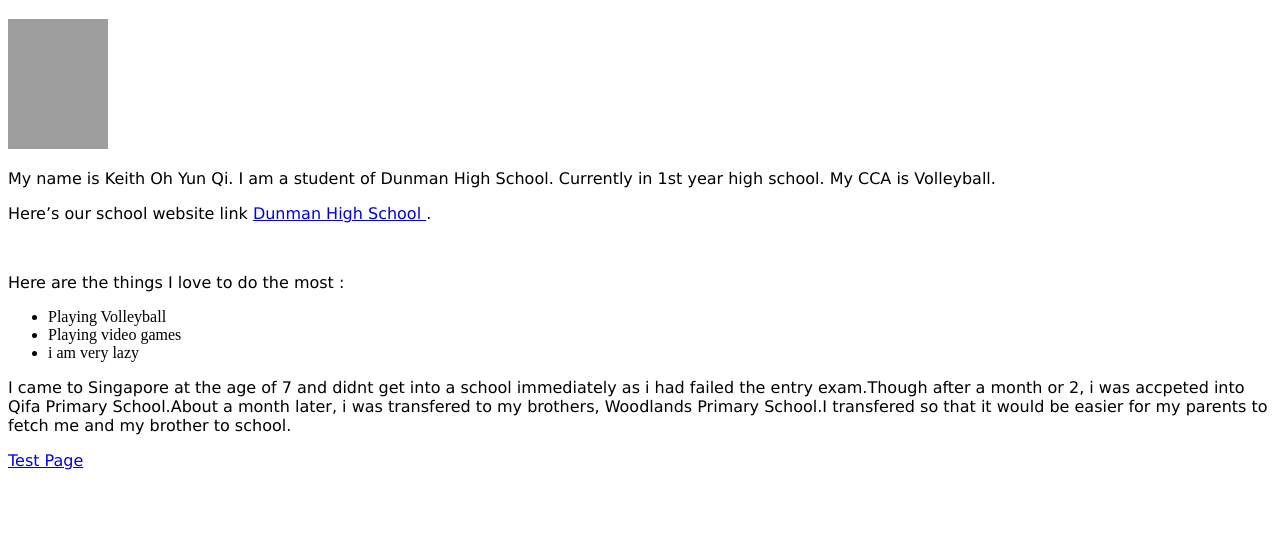
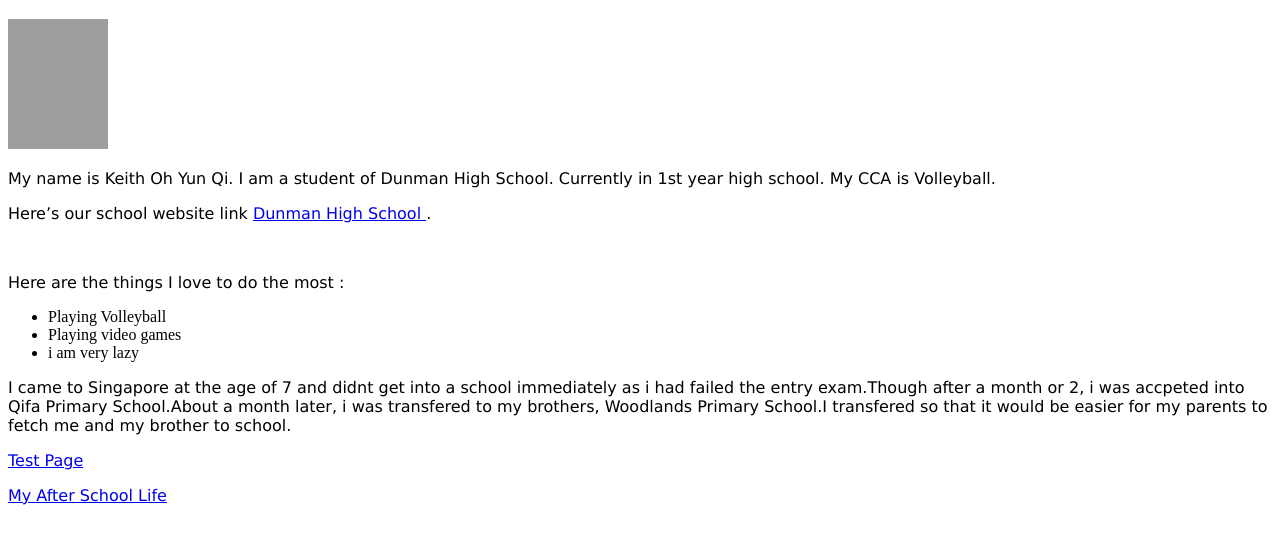
Before and after one commit to dhskeithoh/dhskeithoh.github.io, a plain HTML site: page index.html in a window 1280 px wide. Shown: the part 62-606 px from the top of the page. Drawn offline with Linux system fonts and the light colour scheme; grey boxes are pictures that could not be loaded.

Commit message:
Update index.html

```diff
--- a/index.html
+++ b/index.html
@@ -18,7 +18,7 @@
    i was accpeted into Qifa Primary School.About a month later, i was transfered to my brothers, Woodlands Primary School.I transfered so
    that it would be easier for my parents to fetch me and my brother to school.</p>
 <p><a href="/test1.html">Test Page</a>
-
+<p><a href="Something.html"> My After School Life </a>
 
 </body>
 </html>
```
